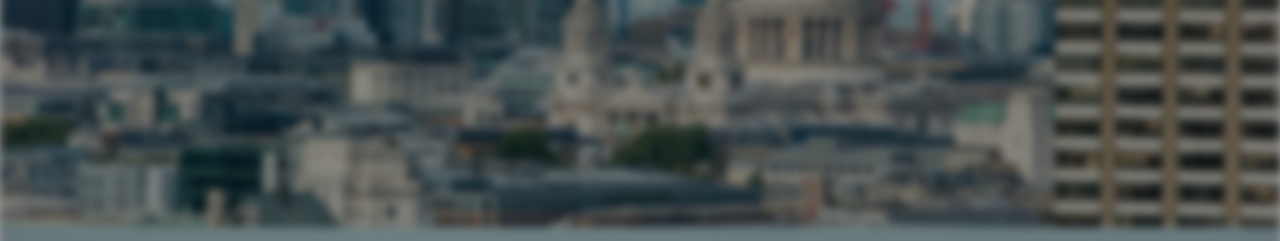
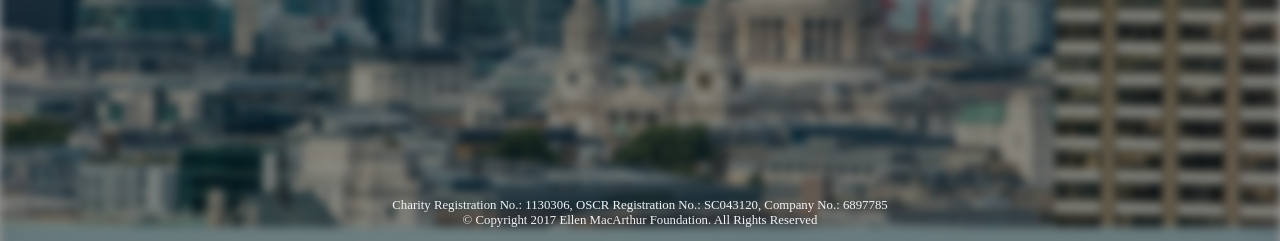
Before and after one commit to emfoundation/asset-manager, a Django app: page / in a window 1280 px wide. Shown: the part 903-1144 px from the top of the page. Run offline with Django 3.2, Linux system fonts and the light colour scheme; parts of the project's set-up code (start-up, migrations or seed data) failed here and were passed over.

Commit message:
Added legal information to index page.

```diff
--- a/asset_manager/file_manager/static/file_manager/css/index.css
+++ b/asset_manager/file_manager/static/file_manager/css/index.css
@@ -30,7 +30,16 @@ body {
   color: #fff;
   z-index: 1;
 }
-
+.legal-info {
+  position: absolute;
+  bottom: 0;
+  right: 25%;
+  left: 25%;
+  font-size: 0.8em;
+  text-align: center;
+  color: #f1f4f7;
+  z-index: 2;
+}
 #home-title {
   font-size: 2.5em;
 }
--- a/asset_manager/file_manager/templates/file_manager/index.html
+++ b/asset_manager/file_manager/templates/file_manager/index.html
@@ -7,7 +7,7 @@
 </head>
 
 <header>
-  <img src="{% static "file_manager/images/emf-logo.png" %}" alt="EMF Logo" />
+  <a href="https://www.ellenmacarthurfoundation.org/"><img src="{% static "file_manager/images/emf-logo.png" %}" alt="EMF Logo" /></a>
 </header>
 <body>
   <div class="background-image"></div>
@@ -15,4 +15,12 @@
       <h1 id="home-title">THE DIGITAL ASSET MANAGER </h1>
       <h2>Come back soon to use the DAM, or go to the <a href="{% url 'admin:index' %}">admin</a> if you are an EMF Employee.</h2>
     </div>
+    <p class="legal-info">
+      Charity Registration No.: 1130306,
+      OSCR Registration No.: SC043120,
+      Company No.: 6897785
+      <br />
+      © Copyright 2017 Ellen MacArthur Foundation.
+        All Rights Reserved
+    </p>
 </body>
```
